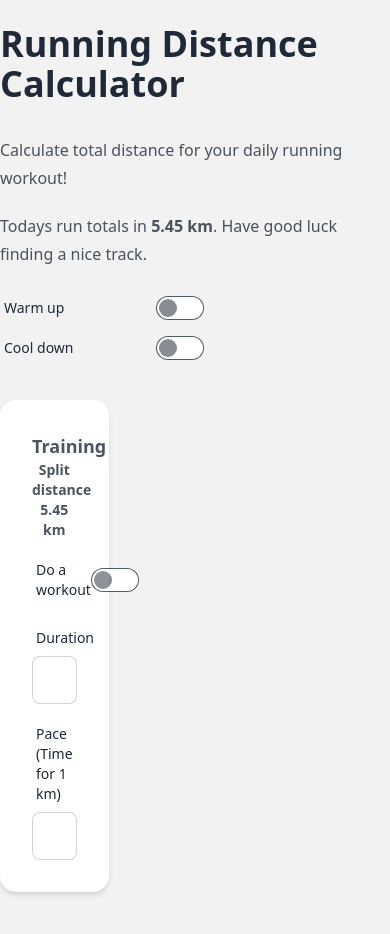
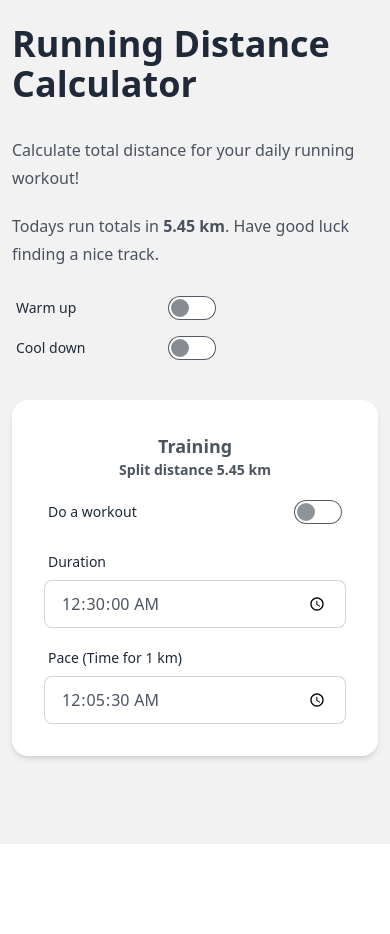
Before and after one commit to fabianschwab/runningCalculator, a SvelteKit app: page / in a window 390 px wide. Shown: the top 934 px of the page. After the commit the page ends 844 px from the top, so only its background shows below. Built offline with nearby package versions, Linux system fonts and the light colour scheme.

Commit message:
mobile layout fix

```diff
--- a/src/routes/+layout.svelte
+++ b/src/routes/+layout.svelte
@@ -5,6 +5,6 @@
 	export const prerender = true;
 </script>
 
-<div class="prose m-auto max-w-4xl pb-16 pt-6">
+<div class="prose m-auto max-w-4xl px-3 pb-16 pt-6">
 	{@render children()}
 </div>
--- a/src/routes/+page.svelte
+++ b/src/routes/+page.svelte
@@ -38,7 +38,7 @@
 		</label>
 	</div>
 </div>
-<div class="grid grid-cols-3 gap-8">
+<div class="flex flex-col gap-8 md:grid md:grid-cols-3">
 	{#if enableWarmUp}
 		<PaceTime totalDistanceCallBack={{ fn: callback, id: 'warm-up' }}>
 			<span class="text-error">Warm up</span>
```
